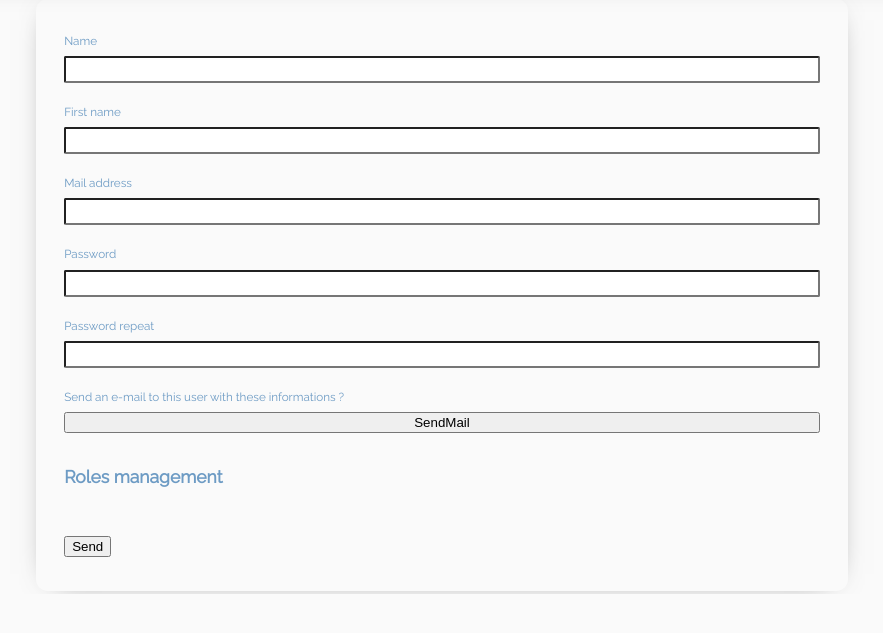
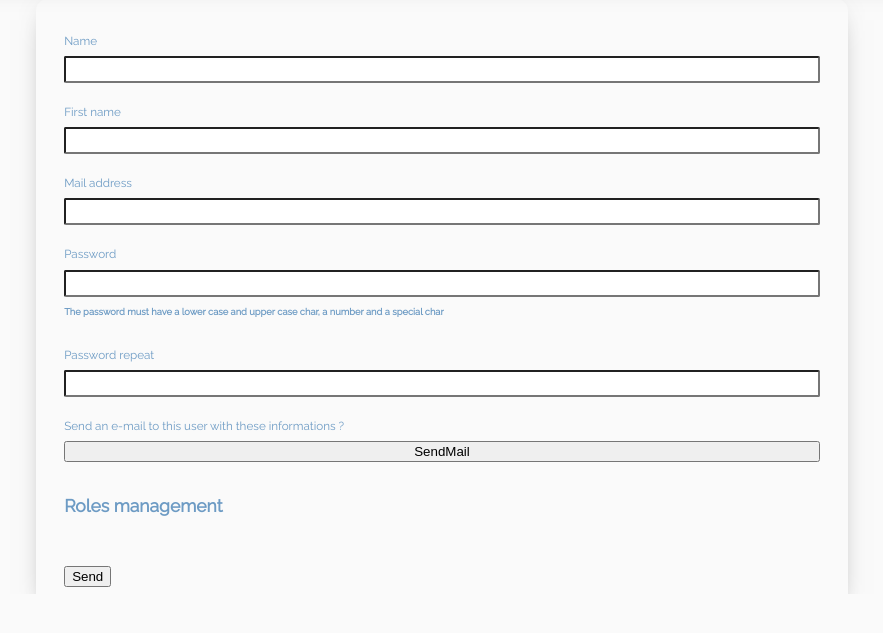
Before and after one commit to EvalBook/EvalBook, a Symfony app: template templates/users/form.html.twig in a window 1280 px wide. Shown: the part 148-781 px from the top of the page, without its empty margins (198-1081 px from the left). Run offline with Twig, Linux system fonts and the light colour scheme; the template is opened without the code that fills it, so the values that code supplies are empty; form fields are guessed from the names that the template uses; style sheets or scripts are compiled from the project's sources; some libraries are stand-ins or nearby versions.

Commit message:
Updated translations.

```diff
--- a/templates/users/form.html.twig
+++ b/templates/users/form.html.twig
@@ -70,6 +70,9 @@
             <div class="form-row">
                 {{ form_label(form.password.first, 'Password'|trans) }}
                 {{ form_widget(form.password.first) }}
+                <span class="form-info">
+                    {{ 'The password must have a lower case and upper case char, a number and a special char'|trans }}
+                </span>
                 <span class="form-error">
                     {{ form_errors(form.password.first) }}
                 </span>
--- a/translations/templates.en.yaml
+++ b/translations/templates.en.yaml
@@ -278,6 +278,7 @@ Successfully updated theme domain: Successfully updated theme domain
 Send an e-mail to this user with these informations ?: Send an e-mail to this user with these informations ?
 Your EvalBook connection informations: Your EvalBook connection informations
 Password is empty or do not match the security pattern: Password is empty or do not match the security pattern
+The password must have a lower case and upper case char, a number and a special char: The password must have a lower case and upper case char, a number and a special char
 
 
 roles:
--- a/translations/templates.fr.yaml
+++ b/translations/templates.fr.yaml
@@ -278,6 +278,7 @@ Successfully updated theme domain: Domaines mis à jour avec succès
 Send an e-mail to this user with these informations ?: Envoyer un e-mail à cet utilisateur avec ses informations de connexion ?
 Your EvalBook connection informations: Vos informations de connexion à EvalBook
 Password is empty or do not match the security pattern: Le mot de passe est vide ou ne correspond pas au pattern de sécurité
+The password must have a lower case and upper case char, a number and a special char: Le mot de passe doit contenir une majuscule, une minuscule, un chiffre et un caractère spécial
 
 
 roles:
--- a/translations/templates.nl.yaml
+++ b/translations/templates.nl.yaml
@@ -274,6 +274,7 @@ Successfully updated theme domain: Successfully updated theme domain
 Send an e-mail to this user with these informations ?: Send an e-mail to this user with these informations ?
 Your EvalBook connection informations: Your EvalBook connection informations
 Password is empty or do not match the security pattern: Password is empty or do not match the security pattern
+The password must have a lower case and upper case char, a number and a special char: The password must have a lower case and upper case char, a number and a special char
 
 
 roles:
```
